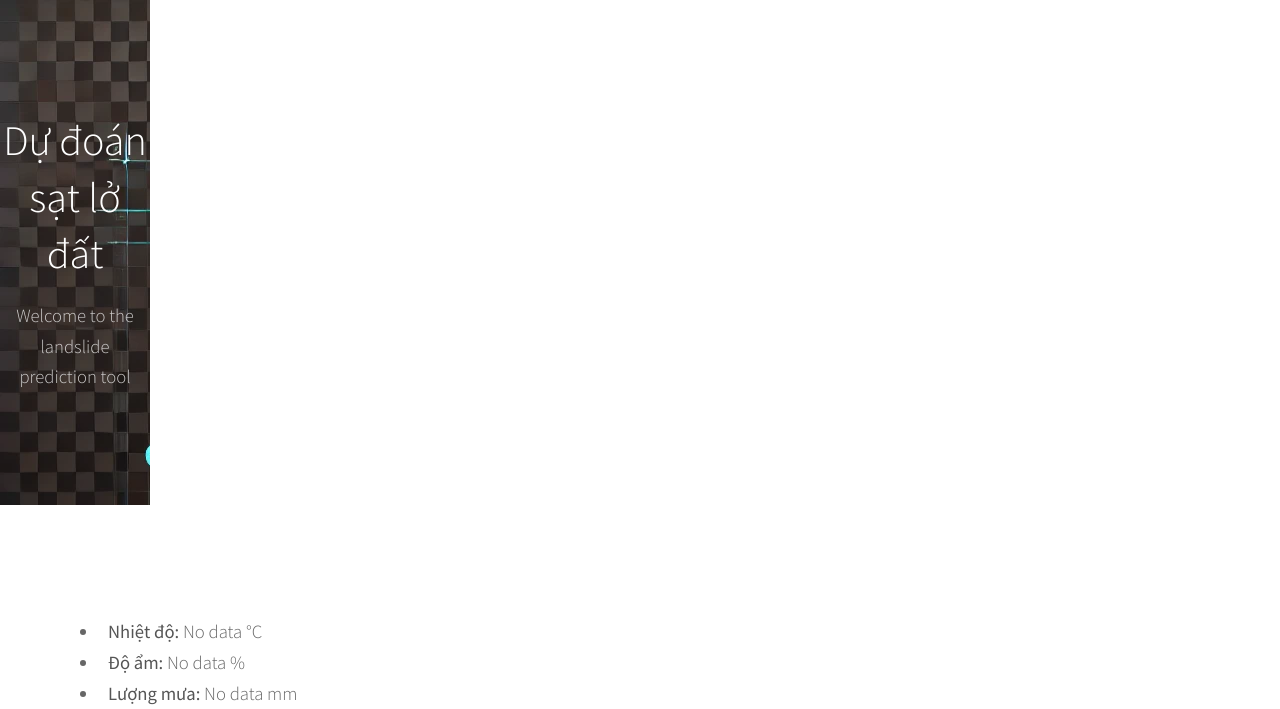
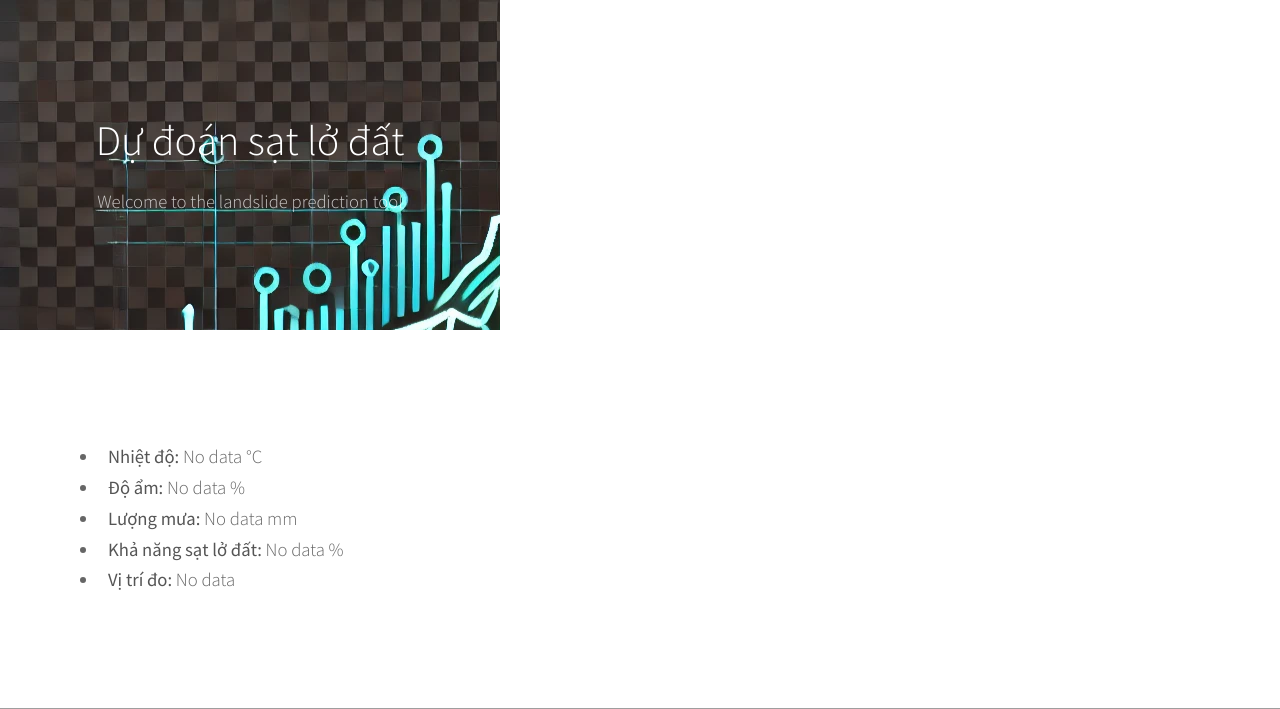
Before and after one commit to HungNguyen612/LandslidePredictENG, a Flask app: page / in a window 1280 px wide. Shown: the top 709 px of the page. Run offline with Flask 3, Linux system fonts and the light colour scheme; grey boxes are pictures that could not be loaded.

Commit message:
Update index.css

```diff
--- a/static/index.css
+++ b/static/index.css
@@ -2917,7 +2917,7 @@
 		overflow: hidden;
 		position: relative;
 		text-align: center;
-		width: 150px;
+		width: 500px;
 		height: auto;
 	}
 
```
